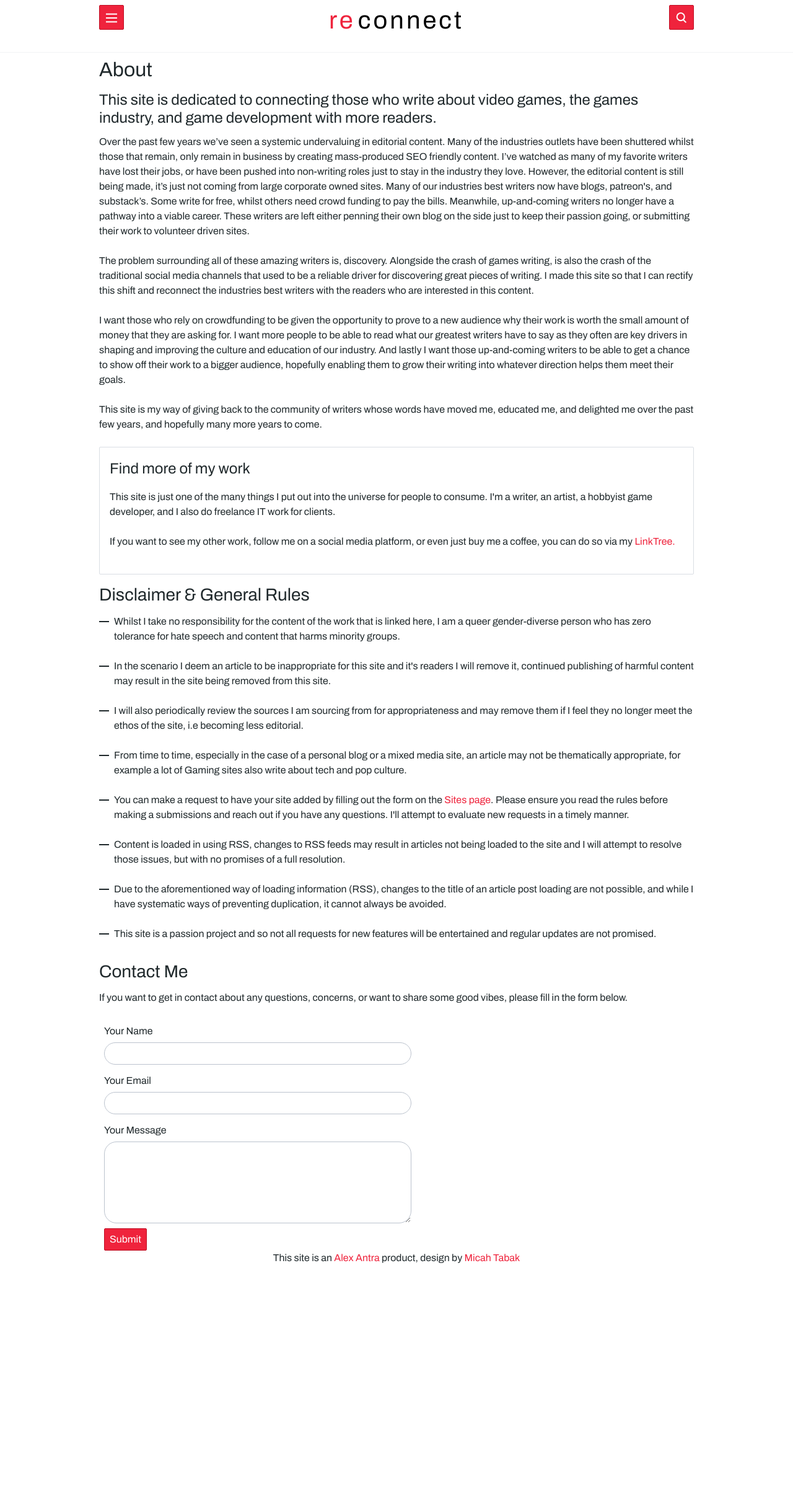
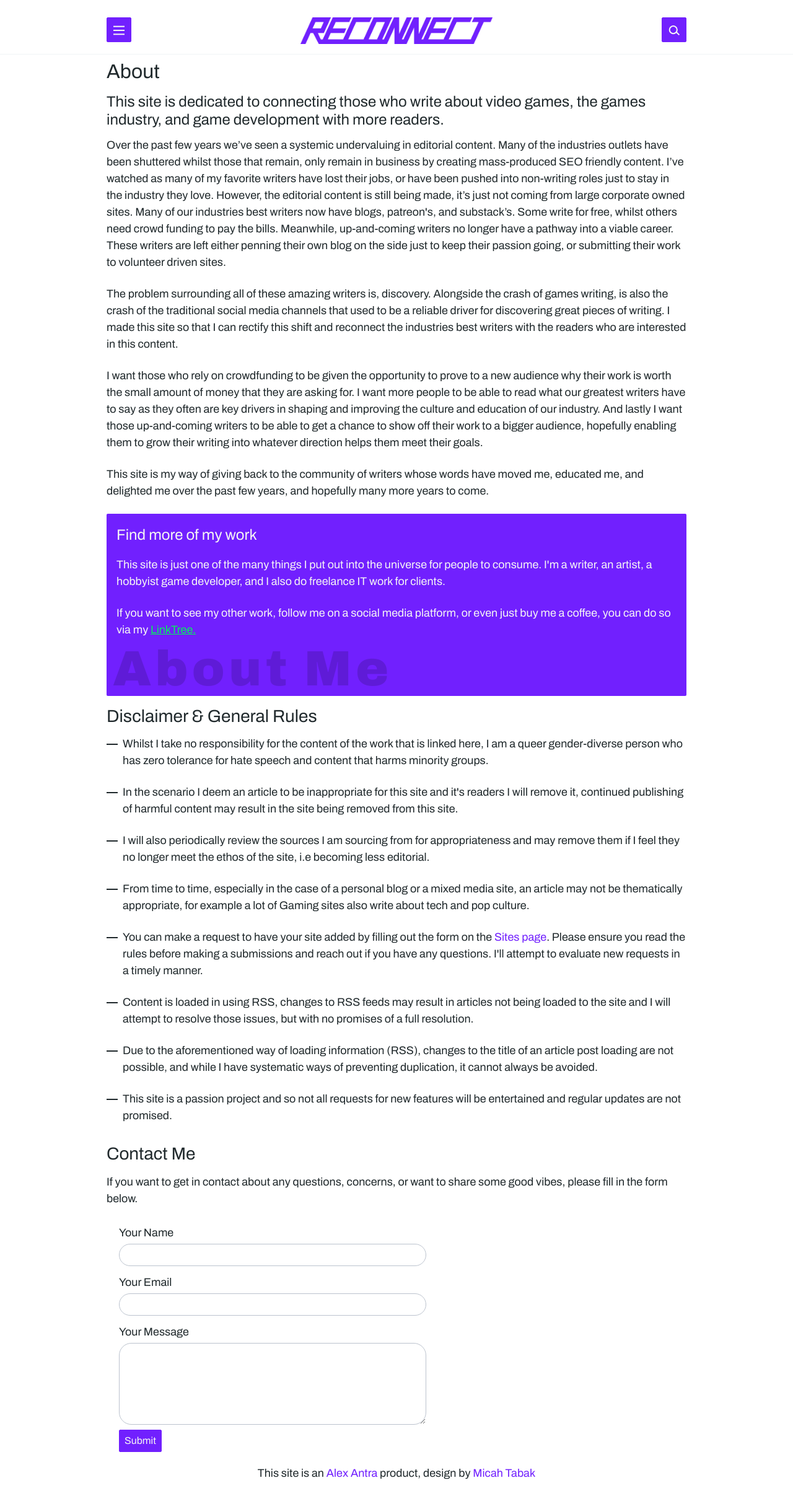
Before and after one commit to ronsoak/UL, a Django app: template contentfeed/templates/about.html in a window 1280 px wide. Shown: the whole page at 62% size. Before the commit the page ends 2038 px from the top, so only its background shows below. Run offline with Django 3.2, Linux system fonts and the light colour scheme; the template is opened without the code that fills it, so the values that code supplies are empty; some libraries are stand-ins or nearby versions.

Commit message:
finishiing touches

```diff
--- a/contentfeed/static/CSS/custom.css
+++ b/contentfeed/static/CSS/custom.css
@@ -184,7 +184,44 @@
 /* Dark red: be0e23 */
 /* GREY: #E7ECEE*/
 /* BLACK: #20292C */
+/*  */
+/* New Colors */
+/* Orange: F45B01 */
+/* Grey:  EAEAEA*/
+/* Purple: 7120fe */
+/* Yellow: FEE440 */
+/* Green: 01f45b */
+/* BLACK:  000100*/
+/* WHITE: F5F5F5 */
 /* ----- ----- ----- ----- Custom CSS ----- ----- ----- ----- ----- -----  */
+/* about card */
+#atcard{
+    border: none !important;
+    background-color: #7120fe;
+    color: #f5f5f5;
+}
+#atcard>.card-body{
+    padding-bottom: 3.5rem;
+}
+#atcard>.card-body>p>a{
+    color: #01f45b ;
+    text-decoration: underline;
+    padding-bottom: 1rem;
+}
+#atcard::after{
+    content: "About Me";
+    font-family: "Archivo-Black";
+    font-size: 4rem;
+    color: #000100;
+    letter-spacing: 0.3rem;
+    opacity: 15%;
+    position: absolute;
+    bottom:-15px;
+    margin-left: 0.5rem;
+    margin-right: 0.5rem;
+    overflow: hidden;
+}
+
 /* makes background white */
 .bg-white {
     background: #fff !important;
@@ -192,56 +229,105 @@
 
 /* Changes the color of any button to this color */
 .btn.btn-col1 {
-    background: #ef233c;
-    border-color: #be0e23;
-    color: #fff;
+    background: #7120fe;
+    border-color: #7120fe;
+    color: #f5f5f5;
 }
 
 .btn.btn-col1:focus,
 .btn.btn-col1:hover {
-    background: #E7ECEE;
-    border-color: #20292C;
-    color: #ef233c;
+    background: #F45B01;
+    border-color: #F45B01;
+    color: #E7ECEE;
 }
 
 .btn.btn-col1:active,
 .btn.btn-col1.active {
     background: #E7ECEE;
     border-color: #20292C;
-    color: #ef233c;
+    color: #F45B01;
 }
 
 /* Changes the vote chip */
+#cvote{
+    background-color: #F45B01 !important;
+}
 #cvote>a {
     font-family: "Archivo-Semibold";
-    color: #ef233c;
+    color: #f5f5f5 !important;
+}
+#cvote>a:visited {
+    color: #6e2901 !important;
 }
 
-#cvote>a:visited {
-    color: #20292C !important;
-}
 
 /* Removes the border from the editors pick */
 #edpick {
     border: none !important;
+    background-color: #7120fe;
+    /* border-radius: 1rem; */
+    color: #f5f5f5;
+    margin-bottom: 1rem;
+    margin-top: 1rem;
+}
+#edpick>.card-body{
+    padding-bottom: 3rem !important;
+}
+#edpick::after{
+    content: "Editors Pick";
+    font-family: "Archivo-Black";
+    font-size: 4rem;
+    color: #000100;
+    letter-spacing: 0.3rem;
+    opacity: 15%;
+    position: absolute;
+    bottom:-10px;
+    margin-left: 0.5rem;
+    margin-right: 0.5rem;
+    overflow: hidden;
+}
+
+#edlink>a {
+    font-family: "Archivo-Medium";
+    color: #f5f5f5;
+}
+#edchip{
+    background-color: #01f45b !important;
+    color: #000100 !important;
 }
 
 /* Generic changes for the pages */
 .linkchange>*>a {
-    color: #ef233c !important;
+    color: #7120fe !important;
 }
-
+/* Custom Top margin */
+.mt-1r{
+    margin-top: 1rem;
+}
 /* Makes the top bar sticky to the top */
 .p-sticky-t {
     position: -webkit-sticky !important;
     position: sticky !important;
     top: 0;
     z-index: 10;
+    padding-top: 1rem;
 }
 
 /* Allows for the toggling of the search bar on and off */
 #searchbar {
     display: none;
+}
+#sbuttS{
+    visibility:visible;
+    position: absolute;
+    left: 28%;
+    top: 28%;
+}
+#sbuttX{
+    visibility:hidden;
+    position: absolute;
+    left: 28%;
+    top: 28%;
 }
 
 /* Allows for the sites to have a solid black border at the top */
@@ -250,6 +336,10 @@
 }
 
 /* Top Search Bar */
+#sbar{
+    margin-top: 1rem !important;
+}
+
 #sbar>input {
     width: 100% !important;
     border-radius: 5rem 0rem 0rem 5rem;
@@ -259,21 +349,31 @@
 
 #sbar>button {
     border-radius: 0rem 5rem 5rem 0rem;
-    width: 4%;
+    width: 10%;
     text-align: center;
     padding-left: 4px;
 }
-
+#title {
+    position: relative;
+    display: flex;
+}
 #title>a {
     text-decoration: none !important;
+    padding-bottom: 0px;
+    line-height: 1;
+    align-items: flex-end;
+    display: flex;
+}
+
+#title>a>img{
+    max-width: 50%;
+    align-items: flex-end;
+    margin: auto;
+    padding-bottom: 8px;
 }
 
 #title>a>h1 {
-    font-family: "Archivo-regular";
+    font-family: "Archivo-Extrabold";
     color: black;
     letter-spacing: 0.2rem;
 }
-#title>a>h1>span {
-    color: #ef233c;
-    margin-right: 0.2rem;
-}
--- a/contentfeed/static/CSS/spectre.css
+++ b/contentfeed/static/CSS/spectre.css
@@ -292,7 +292,7 @@ body {
   /* color: #3b4351; */
   color:#20292C;
   font-family: "Archivo-Regular",-apple-system, system-ui, BlinkMacSystemFont, "Segoe UI", Roboto, "Helvetica Neue", sans-serif;
-  font-size: .8rem;
+  font-size: .9rem;
   overflow-x: hidden;
   text-rendering: optimizeLegibility;
 }
@@ -1524,8 +1524,10 @@ video.video-responsive::before {
 .container {
   margin-left: auto;
   margin-right: auto;
-  padding-left: .4rem;
-  padding-right: .4rem;
+  /* padding-left: .4rem; */
+  /* padding-right: .4rem; */
+  padding-left: 1rem;
+  padding-right: 1rem;
   width: 100%;
 }
 
@@ -2398,8 +2400,9 @@ summary.accordion-header::-webkit-details-marker {
 .chip {
   align-items: center;
   /* background: #eef0f3; */
-  background: #E7ECEE;
-  border-radius: 5rem;
+  color: #f5f5f5;
+  background: #7120fe;
+  /* border-radius: 5rem; */
   display: -ms-inline-flexbox;
   display: inline-flex;
   -ms-flex-align: center;
@@ -2414,6 +2417,7 @@ summary.accordion-header::-webkit-details-marker {
   text-overflow: ellipsis;
   vertical-align: middle;
   white-space: nowrap;
+  transform: skew(-15deg);
 }
 
 .chip.active {
@@ -2704,7 +2708,7 @@ summary.accordion-header::-webkit-details-marker {
 
 .pagination .page-item a:focus,
 .pagination .page-item a:hover {
-  color: #ef233c;
+  color: #7120fe;
 }
 
 .pagination .page-item.disabled a {
@@ -2894,14 +2898,13 @@ summary.accordion-header::-webkit-details-marker {
 
 .tab {
   align-items: center;
-  /* border-bottom: .05rem solid #dadee4; */
   display: -ms-flexbox;
   display: flex;
   -ms-flex-align: center;
   -ms-flex-wrap: wrap;
   flex-wrap: wrap;
   list-style: none;
-  margin: .2rem 0 .15rem 0;
+  margin: .2rem 0 0.5rem 0;
 }
 
 .tab .tab-item {
@@ -2919,15 +2922,17 @@ summary.accordion-header::-webkit-details-marker {
 
 .tab .tab-item a:focus,
 .tab .tab-item a:hover {
-  color: #ef233c;
+  color: #7120fe;
   font-family:"Archivo-Semibold";
 }
 
 .tab .tab-item.active a,
 .tab .tab-item a.active {
-  border-bottom-color: #ef233c;
-  color: #ef233c;
+  border-bottom-color: #7120fe;
+  color: #000100;
   font-family:"Archivo-Semibold";
+  /* background-color: #7120fe; */
+  /* border-radius: 2rem; */
 }
 
 .tab .tab-item.tab-action {
@@ -2974,6 +2979,7 @@ summary.accordion-header::-webkit-details-marker {
 .tile .tile-action {
   -ms-flex: 0 0 auto;
   flex: 0 0 auto;
+  font-family: "Archivo-Semibold";
 }
 
 .tile .tile-content {
--- a/contentfeed/static/JS/searchToggle.js
+++ b/contentfeed/static/JS/searchToggle.js
@@ -1,20 +1,17 @@
 function searchToggle() {
     var x = document.getElementById("searchbar");
+    var y = document.getElementById("sbuttS");
+    var z = document.getElementById("sbuttX");
     if(x.style.display !== "block" )
     {
         x.style.display = "block"
+        y.style.visibility = "hidden"
+        z.style.visibility = "visible"
     }
     else
     {
         x.style.display = "none"
+        y.style.visibility = "visible"
+        z.style.visibility = "hidden"
     }
-
-    // if(x.style.display !== "none" )
-    // {
-    //     x.style.display = "none"
-    // }
-    // else
-    // {
-    //     x.style.display = "block"
-    // }
 };
--- a/contentfeed/templates/about.html
+++ b/contentfeed/templates/about.html
@@ -45,11 +45,11 @@
     hopefully many more years to come.
   </p>
   <!-- Find more of my work -->
-  <div class="card mb-2">
+  <div id="atcard" class="card mb-2 p-relative">
     <div class="card-header">
       <div class="card-title h4">Find more of my work</div>
     </div>
-    <div class="card-body linkchange">
+    <div class="card-body">
       <p>
         This site is just one of the many things I put out into the universe for
         people to consume. I'm a writer, an artist, a hobbyist game developer,
@@ -58,7 +58,7 @@
       <p>
         If you want to see my other work, follow me on a social media platform,
         or even just buy me a coffee, you can do so via my
-        <a href="https://linktr.ee/antranaut">LinkTree.</a>
+        <a href="https://linktr.ee/antranaut" target="_blank">LinkTree.</a>
       </p>
     </div>
   </div>
--- a/contentfeed/templates/standard.html
+++ b/contentfeed/templates/standard.html
@@ -35,17 +35,17 @@
           </div>
         </div>
         <div id="title" class="column col-8 text-center">
-            <a href="/"><h1><span>re</span>connect</h1></a>
+            <a href="/"><img src="{% static 'images/title.png' %}"></a>
         </div>
-        <div class="column col-2">
-          <button onclick="searchToggle()" class="btn btn-lg btn-action float-right btn-col1"><i class="icon icon-search"></i></button>
+        <div class="column col-2 p-relative">
+          <button onclick="searchToggle()" class="btn btn-lg btn-action float-right btn-col1 p-relative"><i id="sbuttS" class="icon icon-search"></i><i id="sbuttX" class="icon icon-arrow-up"></i></button>
         </div>
       </div>
     </div>
     <!-- Search Bar -->
     <div id="searchbar" class="container grid-lg px-2 pb-2 mb-2">
         <form action="{% url 'search' %}" method="POST">
-          <div id="sbar" class="input-group">
+          <div id="sbar" class="input-group px-2">
             {% csrf_token %}
             <input
               class="input-group"
@@ -60,7 +60,7 @@
     <!-- Content -->
     {% block content %} {% endblock %}
     <!-- Footer -->
-    <div class="container grid-lg">
+    <div class="container grid-lg mt-1r">
         <div class="columns text-center">
             <div class="column col-1"></div>
             <div class="column col-10 text-center linkchange"><p>This site is an <a href="https://linktr.ee/antranaut">Alex Antra</a> product, design by <a href="http://micahtabak.myportfolio.com/">Micah Tabak</a></p></div>
```
Also changed, not shown: contentfeed/templates/feed.html (+6 -6 lines), contentfeed/static/images/title.png (added), 2 other files.
